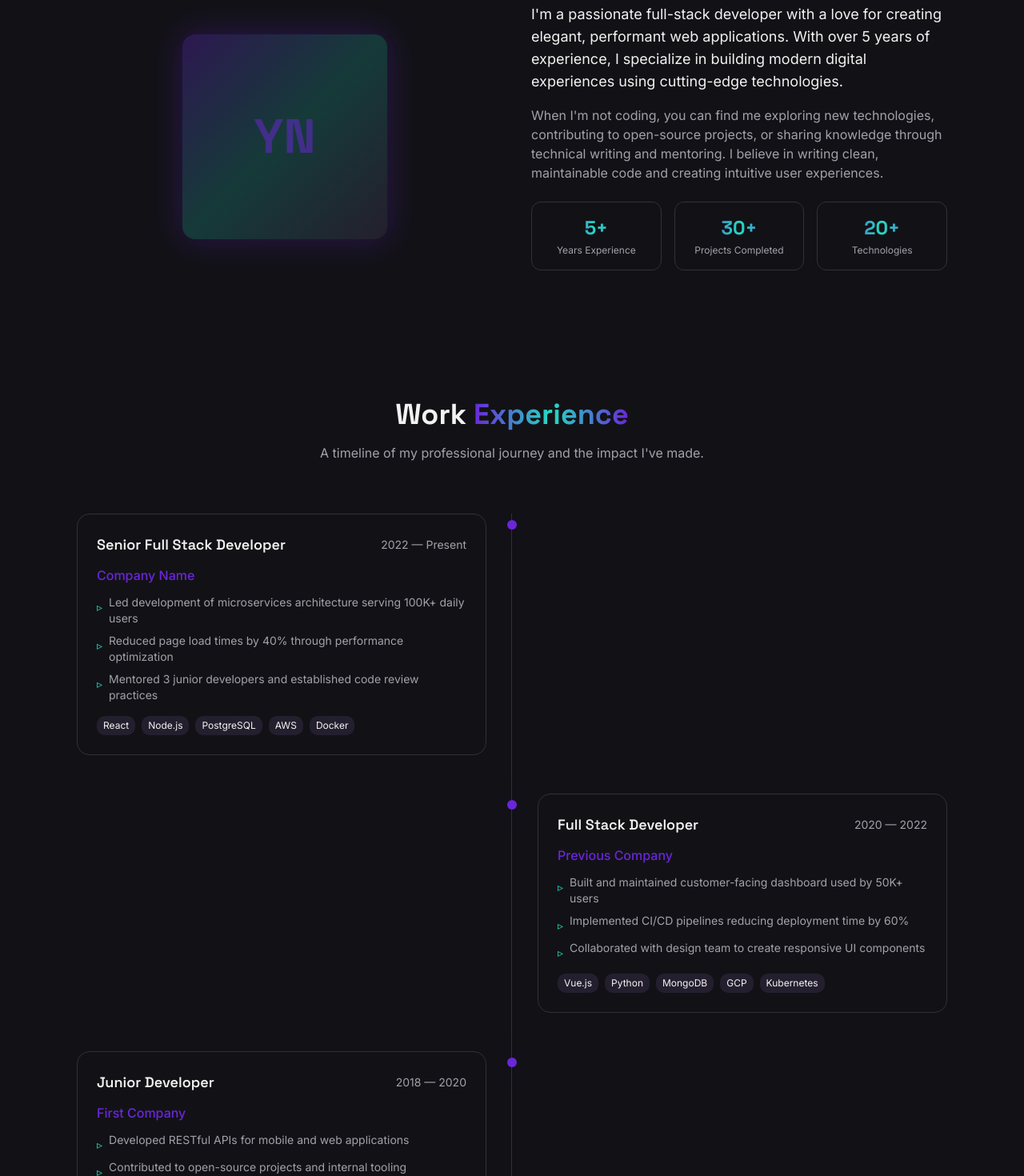
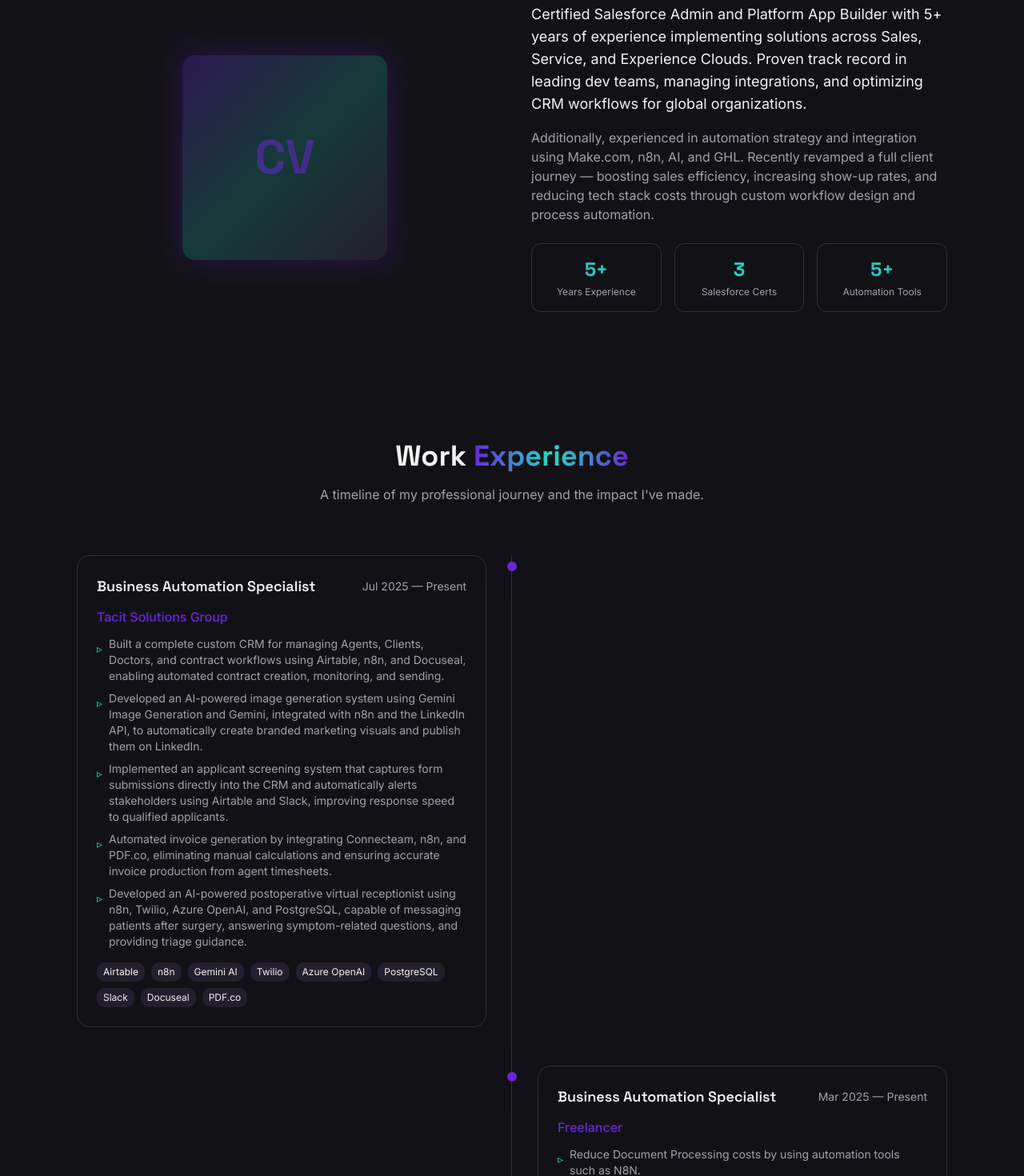
Before and after one commit to exor312/resume-website, a Next.js app: page / in a window 1280 px wide. Shown: the part 1020-2490 px from the top of the page at 80% size. Built offline with nearby package versions, Linux system fonts and the light colour scheme.

Commit message:
update: populate resume site data from CV

```diff
--- a/app/page.tsx
+++ b/app/page.tsx
@@ -10,8 +10,8 @@
 import { Footer } from '@/components/sections/Footer'
 
 export const metadata: Metadata = {
-  title: 'Resume | Portfolio',
-  description: 'Personal resume and portfolio website showcasing professional experience, skills, and projects.',
+  title: 'Chino Vicente | Business Automation Specialist & Salesforce Developer',
+  description: 'Personal portfolio of Chino Vicente — Salesforce Certified Admin, Platform App Builder, and Business Automation Specialist. 5+ years of experience in Salesforce, n8n, Make.com, and AI-powered workflow automation.',
 }
 
 export default function HomePage() {
--- a/components/sections/About.tsx
+++ b/components/sections/About.tsx
@@ -1,8 +1,8 @@
 export function About() {
   const stats = [
     { label: 'Years Experience', value: '5+' },
-    { label: 'Projects Completed', value: '30+' },
-    { label: 'Technologies', value: '20+' },
+    { label: 'Salesforce Certs', value: '3' },
+    { label: 'Automation Tools', value: '5+' },
   ]
 
   return (
@@ -18,20 +18,23 @@
         {/* Avatar placeholder */}
         <div className="flex justify-center">
           <div className="w-64 h-64 rounded-2xl bg-gradient-to-br from-primary/30 via-accent/20 to-secondary flex items-center justify-center glow-primary">
-            <span className="text-6xl font-heading font-bold text-primary/50">YN</span>
+            <span className="text-6xl font-heading font-bold text-primary/50">CV</span>
           </div>
         </div>
 
         {/* Bio */}
         <div>
           <p className="text-lg text-foreground mb-4">
-            I&apos;m a passionate full-stack developer with a love for creating elegant, performant web applications.
-            With over 5 years of experience, I specialize in building modern digital experiences using cutting-edge technologies.
+            Certified Salesforce Admin and Platform App Builder with 5+ years of experience
+            implementing solutions across Sales, Service, and Experience Clouds. Proven track record
+            in leading dev teams, managing integrations, and optimizing CRM workflows for global
+            organizations.
           </p>
           <p className="text-muted-foreground mb-6">
-            When I&apos;m not coding, you can find me exploring new technologies, contributing to open-source projects,
-            or sharing knowledge through technical writing and mentoring. I believe in writing clean, maintainable code
-            and creating intuitive user experiences.
+            Additionally, experienced in automation strategy and integration using Make.com, n8n, AI,
+            and GHL. Recently revamped a full client journey — boosting sales efficiency, increasing
+            show-up rates, and reducing tech stack costs through custom workflow design and process
+            automation.
           </p>
 
           {/* Stats */}
--- a/components/sections/Contact.tsx
+++ b/components/sections/Contact.tsx
@@ -1,10 +1,10 @@
-import { Github, Linkedin, Twitter, Mail } from 'lucide-react'
+import { Github, Linkedin, Mail, ExternalLink } from 'lucide-react'
 
 const socialLinks = [
-  { platform: 'GitHub', url: 'https://github.com', icon: Github },
-  { platform: 'LinkedIn', url: 'https://linkedin.com', icon: Linkedin },
-  { platform: 'Twitter', url: 'https://twitter.com', icon: Twitter },
-  { platform: 'Email', url: 'mailto:hello@example.com', icon: Mail },
+  { platform: 'Email', url: 'mailto:chinovicente312@gmail.com', icon: Mail },
+  { platform: 'LinkedIn', url: 'https://linkedin.com/in/chinovicente', icon: Linkedin },
+  { platform: 'Trailhead', url: 'https://www.salesforce.com/trailblazer/chinovicente', icon: ExternalLink },
+  { platform: 'GitHub', url: 'https://github.com/exor312', icon: Github },
 ]
 
 export function Contact() {
@@ -20,7 +20,7 @@
         </p>
 
         <a
-          href="mailto:hello@example.com"
+          href="mailto:chinovicente312@gmail.com"
           className="inline-flex items-center gap-2 px-8 py-4 rounded-xl bg-primary text-primary-foreground font-medium text-lg hover:bg-primary/90 transition-colors glow-primary mb-10"
         >
           <Mail size={20} />
--- a/components/sections/Experience.tsx
+++ b/components/sections/Experience.tsx
@@ -3,42 +3,86 @@
 const experiences: Experience[] = [
   {
     id: '1',
-    company: 'Company Name',
-    role: 'Senior Full Stack Developer',
-    startDate: '2022',
+    company: 'Tacit Solutions Group',
+    role: 'Business Automation Specialist',
+    startDate: 'Jul 2025',
     endDate: 'Present',
     description: [
-      'Led development of microservices architecture serving 100K+ daily users',
-      'Reduced page load times by 40% through performance optimization',
-      'Mentored 3 junior developers and established code review practices',
+      'Built a complete custom CRM for managing Agents, Clients, Doctors, and contract workflows using Airtable, n8n, and Docuseal, enabling automated contract creation, monitoring, and sending.',
+      'Developed an AI-powered image generation system using Gemini Image Generation and Gemini, integrated with n8n and the LinkedIn API, to automatically create branded marketing visuals and publish them on LinkedIn.',
+      'Implemented an applicant screening system that captures form submissions directly into the CRM and automatically alerts stakeholders using Airtable and Slack, improving response speed to qualified applicants.',
+      'Automated invoice generation by integrating Connecteam, n8n, and PDF.co, eliminating manual calculations and ensuring accurate invoice production from agent timesheets.',
+      'Developed an AI-powered postoperative virtual receptionist using n8n, Twilio, Azure OpenAI, and PostgreSQL, capable of messaging patients after surgery, answering symptom-related questions, and providing triage guidance.',
     ],
-    tech: ['React', 'Node.js', 'PostgreSQL', 'AWS', 'Docker'],
+    tech: ['Airtable', 'n8n', 'Gemini AI', 'Twilio', 'Azure OpenAI', 'PostgreSQL', 'Slack', 'Docuseal', 'PDF.co'],
   },
   {
     id: '2',
-    company: 'Previous Company',
-    role: 'Full Stack Developer',
-    startDate: '2020',
-    endDate: '2022',
+    company: 'Freelancer',
+    role: 'Business Automation Specialist',
+    startDate: 'Mar 2025',
+    endDate: 'Present',
     description: [
-      'Built and maintained customer-facing dashboard used by 50K+ users',
-      'Implemented CI/CD pipelines reducing deployment time by 60%',
-      'Collaborated with design team to create responsive UI components',
+      'Reduce Document Processing costs by using automation tools such as N8N.',
+      'Built AI-powered email processing system that automated task creation and calendar event scheduling, improving efficiency 24/7.',
+      'Identifying business pain points and designing automation and AI-driven solutions to streamline workflows and improve efficiency.',
     ],
-    tech: ['Vue.js', 'Python', 'MongoDB', 'GCP', 'Kubernetes'],
+    tech: ['N8N', 'AI', 'Automation'],
   },
   {
     id: '3',
-    company: 'First Company',
-    role: 'Junior Developer',
-    startDate: '2018',
-    endDate: '2020',
+    company: 'Accenture Inc.',
+    role: 'Application Development Senior Analyst',
+    startDate: 'Dec 2021',
+    endDate: 'Feb 2025',
     description: [
-      'Developed RESTful APIs for mobile and web applications',
-      'Contributed to open-source projects and internal tooling',
-      'Participated in agile development processes and sprint planning',
+      'Integrated Salesforce with third-party applications using REST APIs, Flows and APEX to enable seamless data exchange, ensuring real-time synchronization and enhancing operational efficiency.',
+      'Implemented Single Sign-On (SSO) for Salesforce, streamlining user authentication processes, improving security, and enhancing user experience across the organization.',
+      'Led a team of developers in delivering complex Salesforce solutions, improving business workflows by 20%.',
+      'Developed custom components using Apex triggers and Flows, driving a 30% improvement in task automation.',
+      'Utilized Azure DevOps to manage the lifecycle of user stories, ensuring timely completion and deployment.',
+      'Conducted code reviews and provided mentorship to junior developers, resulting in a 15% reduction in bugs.',
+      'Managed seamless migrations via Copado, collaborating with stakeholders for approvals and production releases.',
     ],
-    tech: ['JavaScript', 'React', 'Express', 'MySQL', 'Git'],
+    tech: ['Salesforce', 'Apex', 'REST APIs', 'Azure DevOps', 'Copado', 'SSO', 'SOQL'],
+  },
+  {
+    id: '4',
+    company: 'Accenture Inc.',
+    role: 'Application Development Analyst',
+    startDate: 'Jan 2020',
+    endDate: 'Dec 2021',
+    description: [
+      'Processed and imported large datasets (500k+ records) using Salesforce tools, achieving a 99.8% accuracy rate.',
+      'Facilitated data repair and remediation processes, reducing data discrepancies by 25%.',
+      'Coordinated with global partners to ensure smooth data import/export operations, improving client satisfaction.',
+    ],
+    tech: ['Salesforce', 'Data Loader', 'SOQL', 'Data Analysis'],
+  },
+  {
+    id: '5',
+    company: 'Accenture Inc.',
+    role: 'Associate Software Engineer',
+    startDate: 'Oct 2016',
+    endDate: 'Apr 2018',
+    description: [
+      'Built and maintained automation scripts using Ranorex and Selenium, optimizing testing processes.',
+      'Integrated automation tools with TFS and DevOps for version control and CI/CD.',
+      'Conducted feasibility studies to ensure tools met client requirements and budgets.',
+    ],
+    tech: ['Ranorex', 'Selenium', 'TFS', 'DevOps', 'CI/CD'],
+  },
+  {
+    id: '6',
+    company: 'Potatocodes',
+    role: 'Web Developer',
+    startDate: 'Jul 2015',
+    endDate: 'Sep 2015',
+    description: [
+      'Developed websites using PHP frameworks such as CodeIgniter and Laravel, ensuring high-quality agile delivery.',
+      'Worked with WordPress and Drupal for content management, customizing features based on client needs.',
+    ],
+    tech: ['PHP', 'CodeIgniter', 'Laravel', 'WordPress', 'Drupal'],
   },
 ]
 
--- a/components/sections/Footer.tsx
+++ b/components/sections/Footer.tsx
@@ -2,7 +2,7 @@
   return (
     <footer className="border-t border-border py-8 text-center text-sm text-muted-foreground">
       <p>
-        © {new Date().getFullYear()} Your Name. Built with{' '}
+        © {new Date().getFullYear()} Chino Vicente. Built with{' '}
         <span className="text-primary">Next.js</span> &amp;{' '}
         <span className="text-accent">Tailwind CSS</span>.
       </p>
--- a/components/sections/Hero.tsx
+++ b/components/sections/Hero.tsx
@@ -13,16 +13,17 @@
         </p>
 
         <h1 className="text-5xl md:text-7xl font-heading font-bold mb-6">
-          <span className="text-gradient">Your Name</span>
+          <span className="text-gradient">Chino Vicente</span>
         </h1>
 
         <p className="text-xl md:text-2xl text-muted-foreground mb-4 font-heading">
-          Full Stack Developer &amp; Creative Technologist
+          Business Automation Specialist &amp; Salesforce Developer
         </p>
 
         <p className="text-base md:text-lg text-muted-foreground/80 max-w-xl mx-auto mb-10">
-          I build exceptional digital experiences with modern technologies.
-          Passionate about clean code, intuitive design, and solving complex problems.
+          Certified Salesforce Admin and Platform App Builder with 5+ years of experience
+          implementing solutions across Sales, Service, and Experience Clouds. Expert in
+          automation strategy using Make.com, n8n, AI, and GHL.
         </p>
 
         <div className="flex flex-col sm:flex-row items-center justify-center gap-4">
@@ -38,7 +39,7 @@
             Get in Touch
           </a>
           <a
-            href="/resume.pdf"
+            href="/Chino_Vicente_CV_-_Automation.pdf"
             className={cn(
               'inline-flex items-center gap-2 px-6 py-3 rounded-xl',
               'border border-border text-foreground font-medium',
--- a/components/sections/Projects.tsx
+++ b/components/sections/Projects.tsx
@@ -4,50 +4,39 @@
 const projects: Project[] = [
   {
     id: '1',
-    title: 'Project Alpha',
-    description: 'A full-stack e-commerce platform with real-time inventory management, payment processing, and admin dashboard.',
-    tech: ['Next.js', 'Stripe', 'PostgreSQL', 'Prisma'],
-    githubUrl: 'https://github.com',
-    liveUrl: 'https://example.com',
+    title: 'AI-Powered CRM & Contract Automation',
+    description: 'Built a complete custom CRM for managing Agents, Clients, Doctors, and contract workflows using Airtable, n8n, and Docuseal. Enabled automated contract creation, monitoring, and sending.',
+    tech: ['Airtable', 'n8n', 'Docuseal', 'Slack', 'REST APIs'],
   },
   {
     id: '2',
-    title: 'Project Beta',
-    description: 'AI-powered content generation tool with collaborative editing, version control, and team workspaces.',
-    tech: ['React', 'OpenAI', 'Node.js', 'MongoDB'],
-    githubUrl: 'https://github.com',
-    liveUrl: 'https://example.com',
+    title: 'AI Image Generation & LinkedIn Publishing',
+    description: 'Developed an AI-powered image generation system using Gemini AI, integrated with n8n and LinkedIn API to automatically create branded marketing visuals and publish them.',
+    tech: ['Gemini AI', 'n8n', 'LinkedIn API', 'Azure OpenAI'],
   },
   {
     id: '3',
-    title: 'Project Gamma',
-    description: 'Real-time analytics dashboard with customizable widgets, data visualization, and automated reporting.',
-    tech: ['Vue.js', 'D3.js', 'Python', 'FastAPI'],
-    githubUrl: 'https://github.com',
-    liveUrl: 'https://example.com',
+    title: 'AI Postoperative Virtual Receptionist',
+    description: 'Built an AI-powered virtual receptionist using n8n, Twilio, Azure OpenAI, and PostgreSQL. Capable of messaging patients after surgery, answering symptom-related questions, and providing triage guidance.',
+    tech: ['n8n', 'Twilio', 'Azure OpenAI', 'PostgreSQL', 'AI Prompt Design'],
   },
   {
     id: '4',
-    title: 'Project Delta',
-    description: 'Mobile-first social platform with real-time messaging, content sharing, and community features.',
-    tech: ['React Native', 'Firebase', 'GraphQL', 'TypeScript'],
-    githubUrl: 'https://github.com',
+    title: 'Invoice Generation Automation',
+    description: 'Automated invoice generation by integrating Connecteam, n8n, and PDF.co, eliminating manual calculations and ensuring accurate invoice production from agent timesheets.',
+    tech: ['Connecteam', 'n8n', 'PDF.co', 'Automation'],
   },
   {
     id: '5',
-    title: 'Project Epsilon',
-    description: 'Developer tool for automated code review, security scanning, and CI/CD pipeline integration.',
-    tech: ['Go', 'Docker', 'Kubernetes', 'GitHub Actions'],
-    githubUrl: 'https://github.com',
-    liveUrl: 'https://example.com',
+    title: 'Salesforce SSO & API Integration',
+    description: 'Implemented Single Sign-On (SSO) for Salesforce and integrated with third-party applications using REST APIs, Flows, and Apex — enabling seamless data exchange and real-time synchronization.',
+    tech: ['Salesforce', 'SSO', 'REST APIs', 'Apex', 'Azure DevOps'],
   },
   {
     id: '6',
-    title: 'Project Zeta',
-    description: 'Open-source design system with accessible components, theming engine, and comprehensive documentation.',
-    tech: ['TypeScript', 'Storybook', 'Tailwind CSS', 'Radix UI'],
-    githubUrl: 'https://github.com',
-    liveUrl: 'https://example.com',
+    title: 'Applicant Screening System',
+    description: 'Implemented an applicant screening system that captures form submissions directly into the CRM and automatically alerts stakeholders, improving response speed to qualified applicants.',
+    tech: ['Airtable', 'n8n', 'Slack', 'CRM', 'Automation'],
   },
 ]
 
@@ -58,7 +47,7 @@
         Featured <span className="text-gradient">Projects</span>
       </h2>
       <p className="text-muted-foreground text-center mb-16 max-w-2xl mx-auto">
-        A selection of projects I&apos;ve built that showcase my skills and passion.
+        A selection of automation and Salesforce solutions I&apos;ve built.
       </p>
 
       <div className="grid gap-6 md:grid-cols-2 lg:grid-cols-3">
--- a/components/sections/Skills.tsx
+++ b/components/sections/Skills.tsx
@@ -1,45 +1,61 @@
-import { Code2, Palette, Wrench, Sparkles } from 'lucide-react'
+import { Code2, Palette, Wrench, Sparkles, Cloud, Brain, Database } from 'lucide-react'
 import type { SkillCategory } from '@/types'
 
 const skillCategories: SkillCategory[] = [
   {
-    category: 'Languages',
+    category: 'Salesforce & CRM',
     skills: [
-      { name: 'TypeScript', icon: 'code2' },
-      { name: 'JavaScript', icon: 'code2' },
-      { name: 'Python', icon: 'code2' },
-      { name: 'Go', icon: 'code2' },
-      { name: 'SQL', icon: 'code2' },
+      { name: 'Salesforce Admin', icon: 'cloud' },
+      { name: 'Apex Coding', icon: 'code2' },
+      { name: 'SOQL', icon: 'database' },
+      { name: 'Flows', icon: 'wrench' },
+      { name: 'Data Loader', icon: 'database' },
+      { name: 'Workbench', icon: 'wrench' },
+      { name: 'Salesforce Inspector', icon: 'wrench' },
+      { name: 'Copado', icon: 'wrench' },
     ],
   },
   {
-    category: 'Frameworks',
+    category: 'Automation & AI',
     skills: [
-      { name: 'React', icon: 'sparkles' },
-      { name: 'Next.js', icon: 'sparkles' },
-      { name: 'Node.js', icon: 'sparkles' },
-      { name: 'Express', icon: 'sparkles' },
-      { name: 'Tailwind CSS', icon: 'palette' },
+      { name: 'N8N', icon: 'sparkles' },
+      { name: 'Make.com', icon: 'sparkles' },
+      { name: 'Zapier', icon: 'sparkles' },
+      { name: 'AI Prompt Design', icon: 'brain' },
+      { name: 'Gemini AI', icon: 'brain' },
+      { name: 'Azure OpenAI', icon: 'brain' },
+      { name: 'GHL', icon: 'wrench' },
     ],
   },
   {
-    category: 'Tools',
+    category: 'Development',
     skills: [
+      { name: 'REST APIs', icon: 'code2' },
       { name: 'Git', icon: 'wrench' },
-      { name: 'Docker', icon: 'wrench' },
-      { name: 'AWS', icon: 'wrench' },
-      { name: 'Vercel', icon: 'wrench' },
-      { name: 'Figma', icon: 'palette' },
+      { name: 'Azure DevOps', icon: 'cloud' },
+      { name: 'VS Code', icon: 'code2' },
+      { name: 'TypeScript', icon: 'code2' },
+      { name: 'PHP', icon: 'code2' },
+      { name: 'Next.js', icon: 'sparkles' },
+      { name: 'React', icon: 'sparkles' },
     ],
   },
   {
-    category: 'Other',
+    category: 'Testing & QA',
     skills: [
-      { name: 'REST APIs', icon: 'code2' },
-      { name: 'GraphQL', icon: 'code2' },
-      { name: 'PostgreSQL', icon: 'code2' },
-      { name: 'MongoDB', icon: 'code2' },
-      { name: 'Redis', icon: 'code2' },
+      { name: 'Ranorex', icon: 'wrench' },
+      { name: 'Selenium', icon: 'wrench' },
+      { name: 'CI/CD', icon: 'wrench' },
+      { name: 'Agile', icon: 'sparkles' },
+    ],
+  },
+  {
+    category: 'Data & Analytics',
+    skills: [
+      { name: 'Tableau', icon: 'database' },
+      { name: 'PostgreSQL', icon: 'database' },
+      { name: 'Airtable', icon: 'database' },
+      { name: 'Data Analysis', icon: 'database' },
     ],
   },
 ]
@@ -49,6 +65,9 @@
   palette: <Palette size={14} />,
   wrench: <Wrench size={14} />,
   sparkles: <Sparkles size={14} />,
+  cloud: <Cloud size={14} />,
+  brain: <Brain size={14} />,
+  database: <Database size={14} />,
 }
 
 export function Skills() {
@@ -58,7 +77,7 @@
         Skills &amp; <span className="text-gradient">Technologies</span>
       </h2>
       <p className="text-muted-foreground text-center mb-16 max-w-2xl mx-auto">
-        Tools and technologies I use to bring ideas to life.
+        Tools and technologies I use to automate, build, and scale.
       </p>
 
       <div className="grid gap-8 md:grid-cols-2">
@@ -83,6 +102,29 @@
           </div>
         ))}
       </div>
+
+      {/* Certifications */}
+      <div className="mt-12 p-6 bg-surface border border-border rounded-2xl">
+        <h3 className="text-lg font-heading font-semibold mb-4 text-accent">Certifications</h3>
+        <ul className="space-y-2">
+          <li className="text-sm text-muted-foreground flex items-start gap-2">
+            <span className="text-accent mt-1.5 shrink-0">▹</span>
+            Salesforce Certified Administrator (SCA) — ID: 20261424
+          </li>
+          <li className="text-sm text-muted-foreground flex items-start gap-2">
+            <span className="text-accent mt-1.5 shrink-0">▹</span>
+            Salesforce Certified Platform App Builder — ID: 22676107
+          </li>
+          <li className="text-sm text-muted-foreground flex items-start gap-2">
+            <span className="text-accent mt-1.5 shrink-0">▹</span>
+            Salesforce Certified Associate (x2) — IDs: 3047747, 5181279
+          </li>
+          <li className="text-sm text-muted-foreground flex items-start gap-2">
+            <span className="text-accent mt-1.5 shrink-0">▹</span>
+            Copado Certified Fundamentals I — ID: 023256
+          </li>
+        </ul>
+      </div>
     </section>
   )
 }
```
Also changed, not shown: components/sections/Education.tsx (+9 -29 lines), 1 other file (tests, documents, lock files or other folders).
